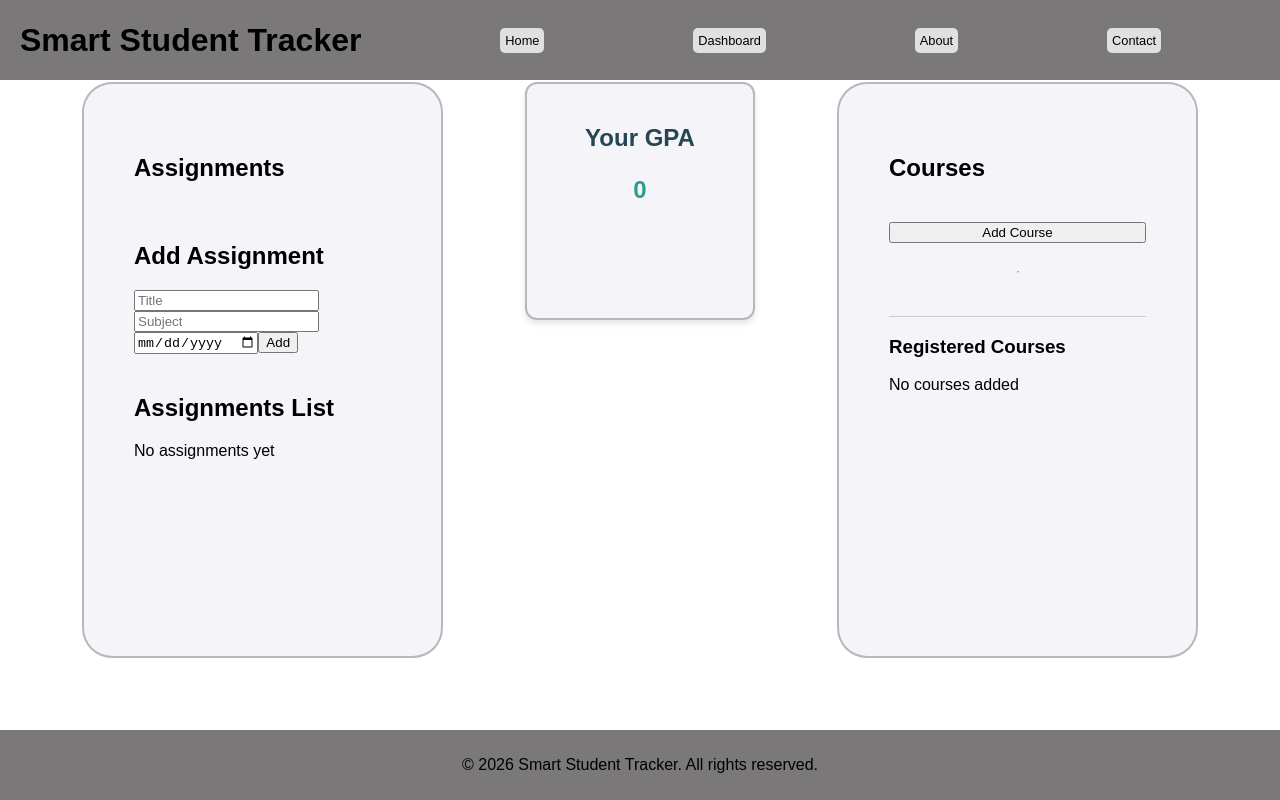
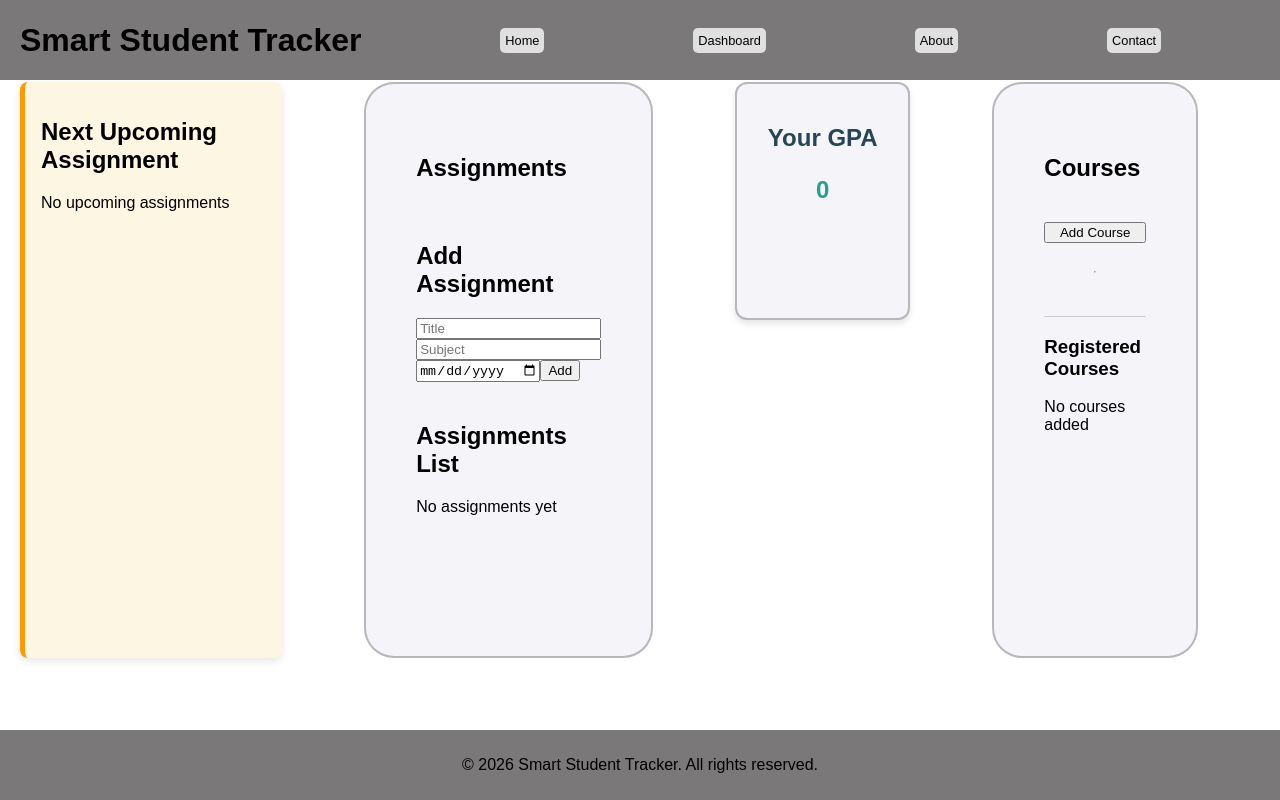
Before and after one commit to Navya-git-account/smart-student-tracker-react-app, a React (Vite) app: page / in a window 1280 px wide. Both pictures are taken after a click on the button "Dashboard". Built offline with nearby package versions, Linux system fonts and the light colour scheme.

Commit message:
next assignment block code added

```diff
--- a/package.json
+++ b/package.json
@@ -12,7 +12,8 @@
   "dependencies": {
     "react": "^19.2.4",
     "react-dom": "^19.2.4",
-    "react-router-dom": "^7.13.1"
+    "react-router-dom": "^7.13.1",
+    "react-toastify": "^11.0.5"
   },
   "devDependencies": {
     "@eslint/js": "^9.39.4",
--- a/src/App.css
+++ b/src/App.css
@@ -177,6 +177,17 @@ body, html {
     text-align: center;
     padding: 10px 0;
 }
+/* Upcoming assignment block container */
+.upcoming-deadline-block {
+  background-color: #fdf6e3; /* light cream */
+  border-left: 5px solid #ff9900; /* highlight with orange */
+  padding: 16px;
+  margin: 5% auto;
+  border-radius: 8px;
+  box-shadow: 0 3px 8px rgba(0,0,0,0.1);
+  max-width: 400px;
+}
+
 /* ========= Responsive Layout ========= */
 
 /* Mobile-first (default stacking) */
--- a/src/App.jsx
+++ b/src/App.jsx
@@ -1,4 +1,4 @@
-import React, { useState } from "react";
+import React, { useState, useEffect } from "react";
 import Header from "./components/Header";
 import Footer from "./components/Footer";
 import AssignmentForm from "./components/AssignmentForm";
@@ -6,6 +6,9 @@ import AssignmentList from "./components/AssignmentList";
 import CourseForm from "./components/CourseForm";
 import CourseList from "./components/CourseList";
 import "./App.css";
+
+import { toast, ToastContainer } from "react-toastify";
+import "react-toastify/dist/ReactToastify.css";
 
 
 function App() {
@@ -55,6 +58,33 @@ function App() {
     return totalCredits === 0 ? 0 : (totalPoints / totalCredits).toFixed(2);
   };
 
+  useEffect(() => {
+    const interval = setInterval(() => {
+      const now = new Date();
+
+      setAssignments(prevAssignments => {
+        return prevAssignments.map(a => {
+          const deadline = new Date(a.deadline);
+          const twoHours = 2 * 60 * 60 * 1000;
+
+          if (!a.reminded && deadline - now > 0 && deadline - now <= twoHours) {
+            // Show toast notification
+            toast.info(`⏰ Assignment "${a.title}" is due soon!`, {
+              position: "top-right",
+              autoClose: 5000
+            });
+
+            return { ...a, reminded: true }; // mark as reminded
+          }
+
+          return a;
+        });
+      });
+    }, 60000); // check every 1 minute
+
+    return () => clearInterval(interval); // cleanup on unmount
+  }, []);
+
   return (
     <>
       {/* pass setactivepage to header for navigation */}
@@ -72,6 +102,34 @@ function App() {
         )}
         {activePage === "dashboard" && (
           <div className="dashboard-page">
+            <div className="upcoming-deadline-block">
+              <h2>Next Upcoming Assignment</h2>
+              {assignments.length === 0 ? (
+                <p>No upcoming assignments</p>
+              ) : (
+                (() => {
+                  const now = new Date();
+                  const upcoming = assignments
+                    .filter(a => new Date(a.deadline) > now)
+                    .sort((a, b) => new Date(a.deadline) - new Date(b.deadline))[0];
+
+                  if (!upcoming) return <p>No upcoming assignments</p>;
+
+                  const timeLeft = Math.max(new Date(upcoming.deadline) - now, 0);
+                  const hours = Math.floor(timeLeft / (1000 * 60 * 60));
+                  const minutes = Math.floor((timeLeft % (1000 * 60 * 60)) / (1000 * 60));
+
+                  return (
+                    <div className="assignment-card">
+                      <p><strong>{upcoming.title}</strong> ({upcoming.subject})</p>
+                      <p>Due: {new Date(upcoming.deadline).toLocaleString()}</p>
+                      <p>⏳ Time left: {hours}h {minutes}m</p>
+                    </div>
+                  );
+                })()
+              )}
+            </div>
+
             {/* Assignment Block */}
             <div className="assignmentform">
               <h2>Assignments</h2>
@@ -132,6 +190,7 @@ function App() {
       </div>
 
       <Footer />
+      <ToastContainer />
     </>
   );
 
```
Also changed, not shown: 1 other file (tests, documents, lock files or other folders).
